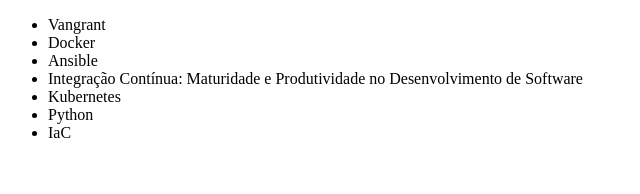
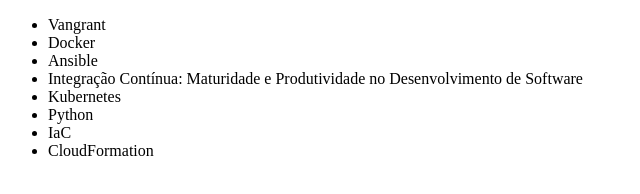
Before and after one commit to fcndevops/curso-git, a plain HTML site: page index.html in a window 1280 px wide. Shown: the whole page, without its empty margins (0-640 px from the left). Drawn offline with Linux system fonts and the light colour scheme.

Commit message:
Adicionando curso CloudFormation

```diff
--- a/index.html
+++ b/index.html
@@ -13,6 +13,7 @@
         <li>Kubernetes</li>
         <li>Python</li>
         <li>IaC</li>
+        <li>CloudFormation</li>
     </ul>
 </body>
 </html>
```
